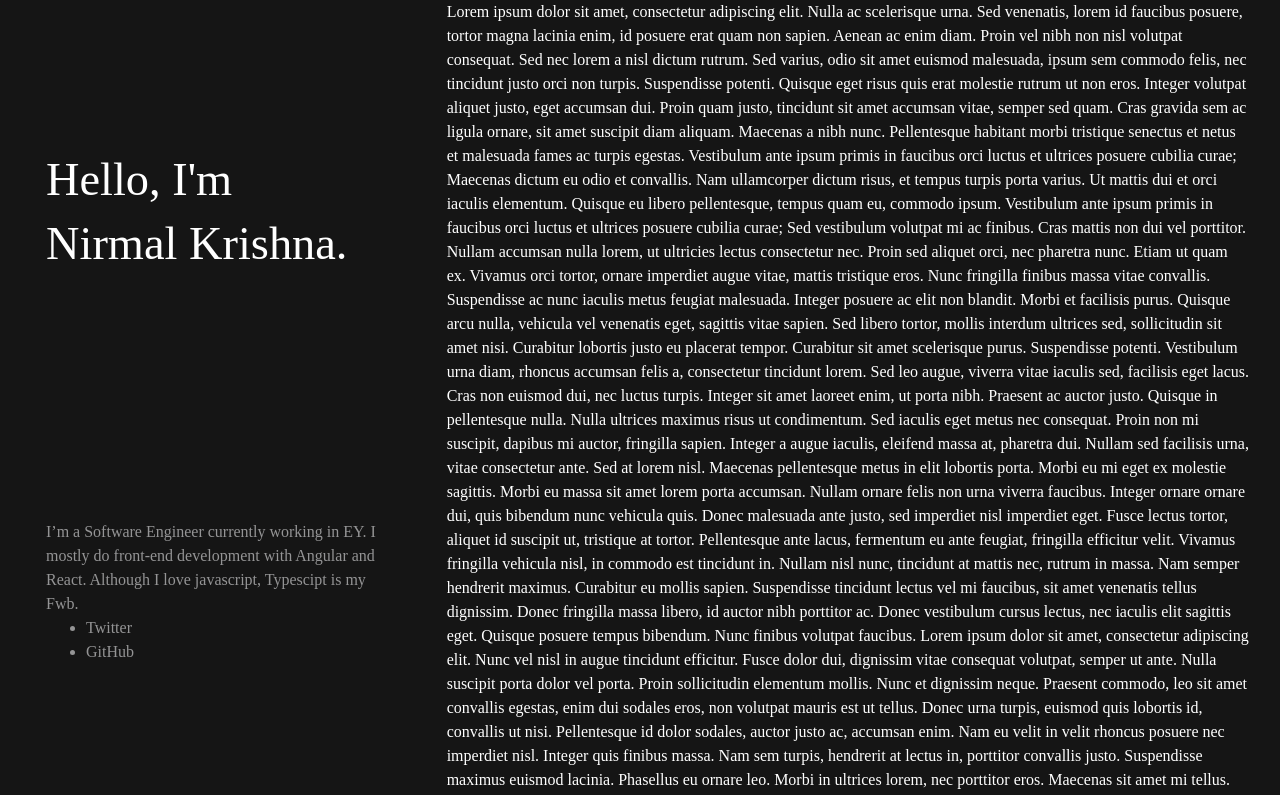
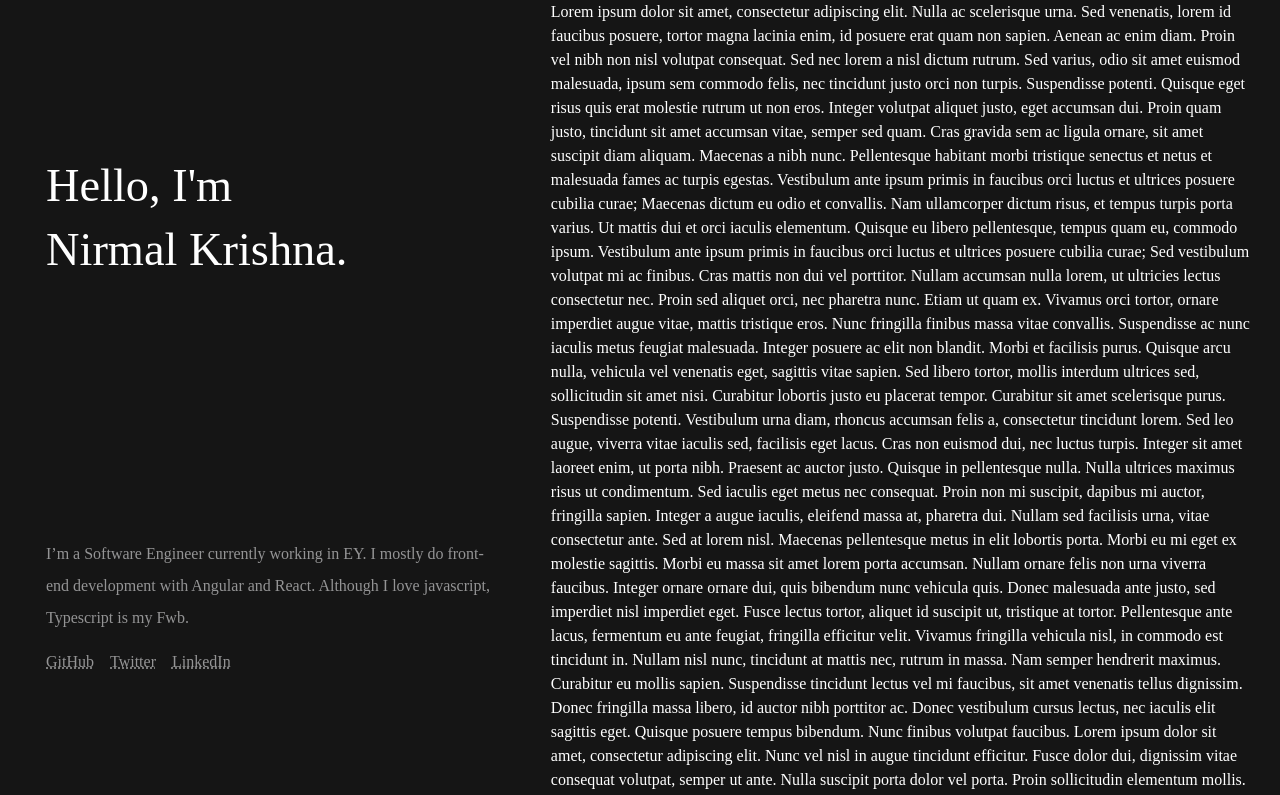
Before and after one commit to nirmalkrishnav/nirmalkrishnav.github.io, a React (Create React App) app: page / in a window 1280 px wide. Shown: the top 795 px of the page. Built offline with nearby package versions, Linux system fonts and the light colour scheme; a web font is replaced by a local one.

Commit message:
changes for name and style

```diff
--- a/src/App.css
+++ b/src/App.css
@@ -22,8 +22,15 @@ h1,h2,h3,h4,h5{
   color:#fff;
 }
 
+a, a:hover, a:visited, a:focus {
+  text-decoration-line: underline !important;
+  text-decoration-style: dotted !important;
+  color:#949495;
+}
+
 p{
   color:#949495;
+  line-height: 2;
 }
 .w-40{
   width: 40%!important;
@@ -31,3 +38,6 @@ p{
 .w-60{
   width: 60%!important;
 }
+.social-links li a{
+padding: 0 1rem 0 0;
+}
--- a/src/App.js
+++ b/src/App.js
@@ -6,10 +6,10 @@ import Content from './components/content/Content';
 function App() {
   return (
     <div className="app container-fluid row m-0">
-      <div className="col-md-4">
+      <div className="col-md-5">
         <Left />
       </div>
-      <div className="col-md-8">
+      <div className="col-md-7">
         <Content />
       </div>
     </div>
--- a/src/components/bio/Bio.js
+++ b/src/components/bio/Bio.js
@@ -2,14 +2,25 @@ import React from 'react';
 
 function Bio() {
     return (
+        <div>
+
         <p>
             I’m a Software Engineer currently working in EY. I mostly do front-end development with Angular and React.
-            Although I love javascript, Typescipt is my Fwb.
-            <ul>
-                <li>Twitter</li>
-                <li>GitHub</li>
-            </ul>
+            Although I love javascript, Typescript is my Fwb.
+
         </p>
+        <ul className="nav social-links">
+            <li className="nav-item">
+                <a className="nav-link" href="https://github.com/nirmalkrishnav">GitHub</a>
+            </li>
+            <li className="nav-item">
+                <a className="nav-link" href="https://twitter.com/meuequalsD">Twitter</a>
+            </li>
+            <li className="nav-item">
+                <a className="nav-link" href="https://www.linkedin.com/in/nirmal-krishna/">LinkedIn</a>
+            </li>
+        </ul>
+        </div>
     )
 }
 
```
